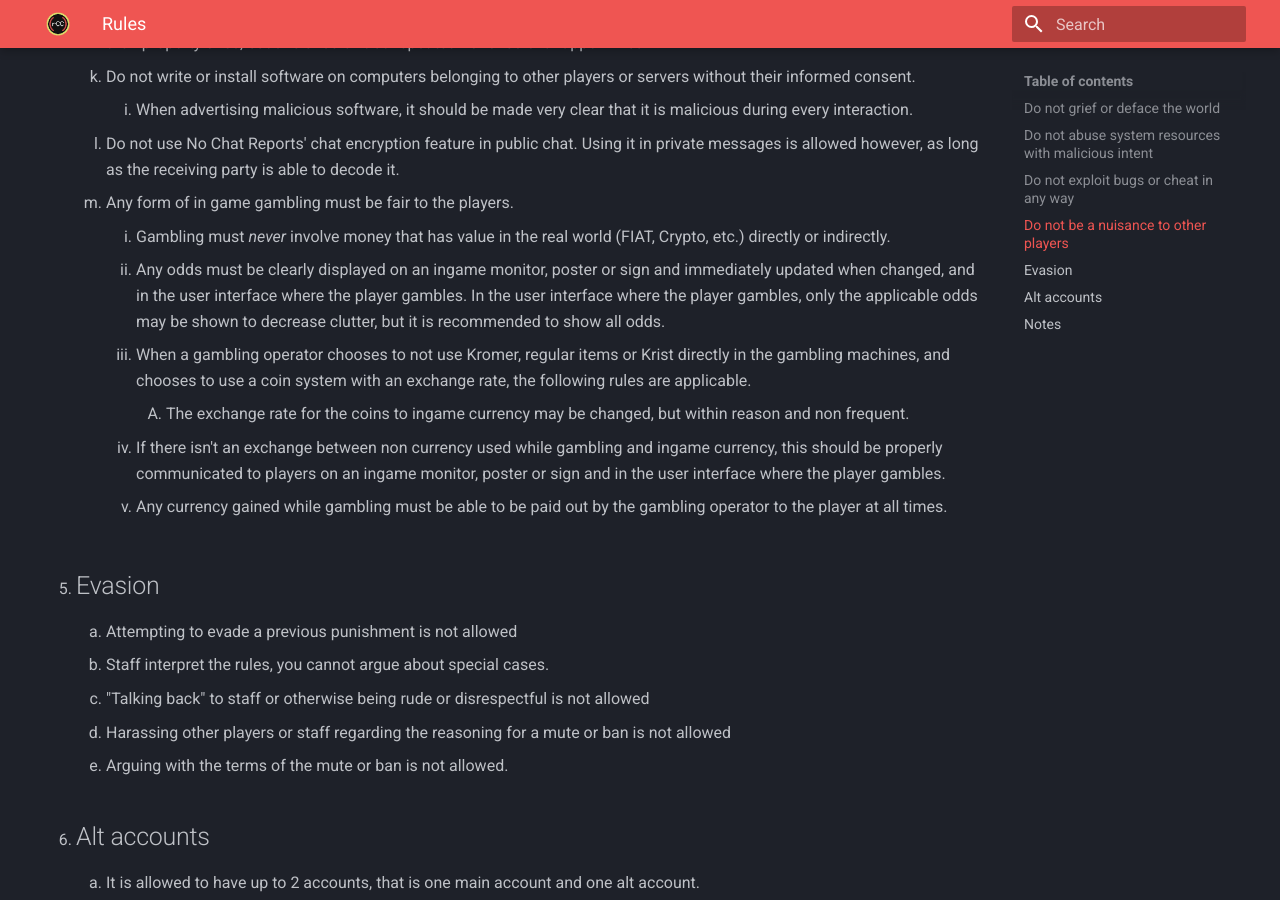
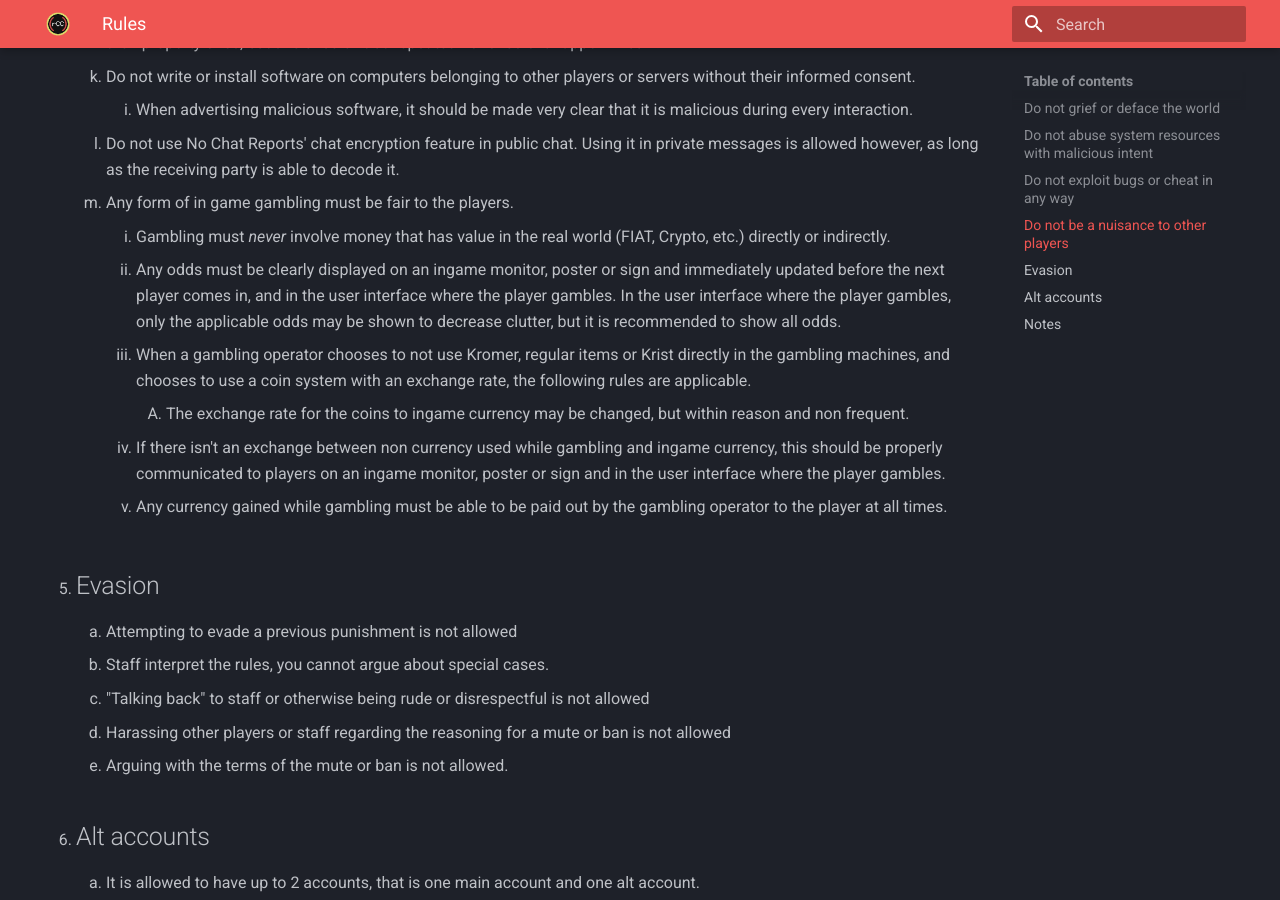
Before and after one commit to ReconnectedCC/docs, an MkDocs documentation site: the page built from docs/rules.md, in a window 1280 px wide and 900 px high, scrolled down 2097 px. Built offline with MkDocs 1.6.1 and Material for MkDocs 9.7.7, drawn with Linux system fonts in a browser that asks for light colours.

Commit message:
Update rules.md

```diff
--- a/docs/rules.md
+++ b/docs/rules.md
@@ -51,7 +51,7 @@ hide:
     12. Do not use No Chat Reports' chat encryption feature in public chat. Using it in private messages is allowed however, as long as the receiving party is able to decode it.
     13. Any form of in game gambling must be fair to the players.
         1. Gambling must *never* involve money that has value in the real world (FIAT, Crypto, etc.) directly or indirectly.
-        2. Any odds must be clearly displayed on an ingame monitor, poster or sign and immediately updated when changed, and in the user interface where the player gambles. In the user interface where the player gambles, only the applicable odds may be shown to decrease clutter, but it is recommended to show all odds.
+        2. Any odds must be clearly displayed on an ingame monitor, poster or sign and immediately updated before the next player comes in, and in the user interface where the player gambles. In the user interface where the player gambles, only the applicable odds may be shown to decrease clutter, but it is recommended to show all odds.
         3. When a gambling operator chooses to not use Kromer, regular items or Krist directly in the gambling machines, and chooses to use a coin system with an exchange rate, the following rules are applicable.
             1. The exchange rate for the coins to ingame currency may be changed, but within reason and non frequent.
         4. If there isn't an exchange between non currency used while gambling and ingame currency, this should be properly communicated to players on an ingame monitor, poster or sign and in the user interface where the player gambles.
```
